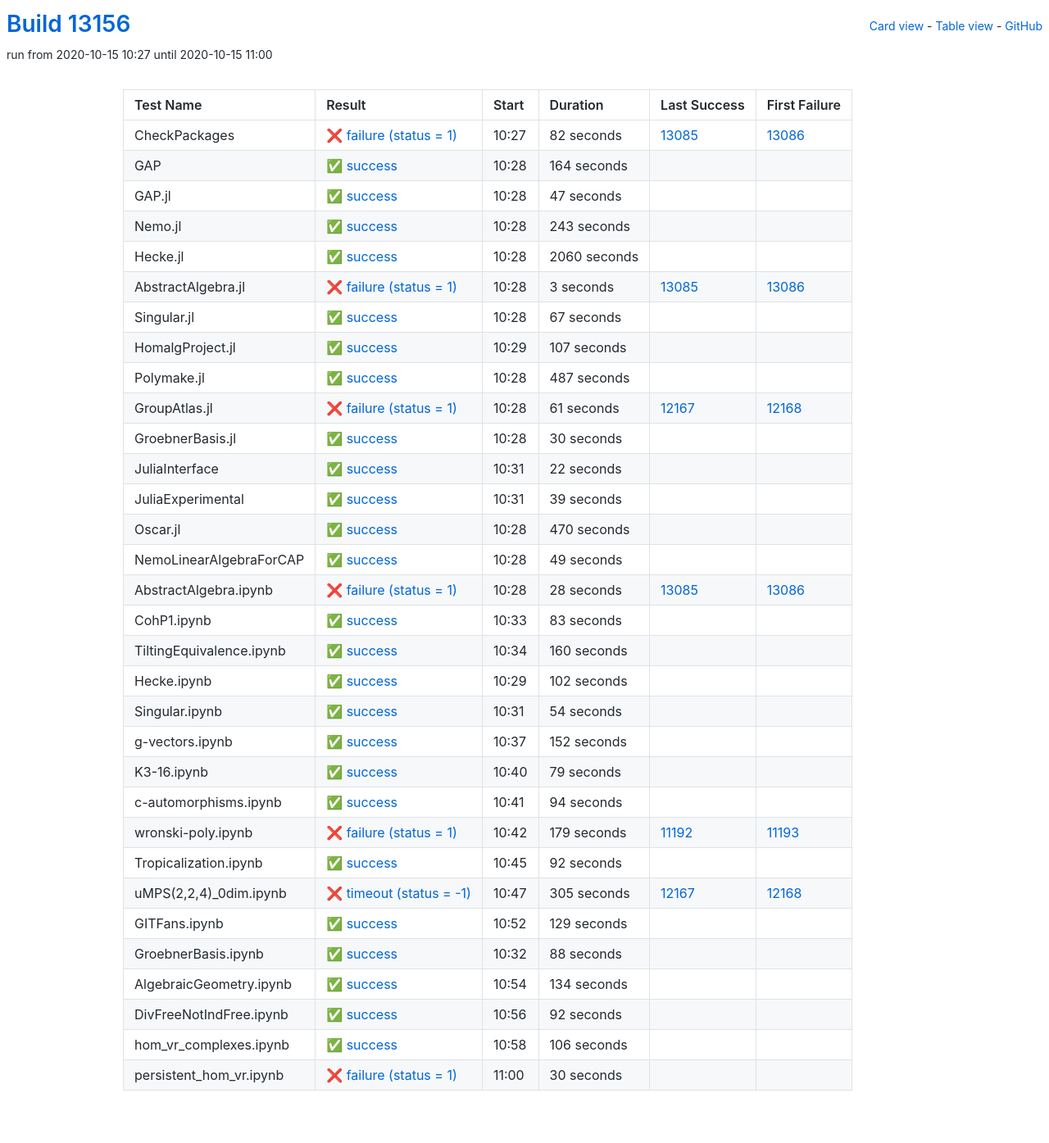
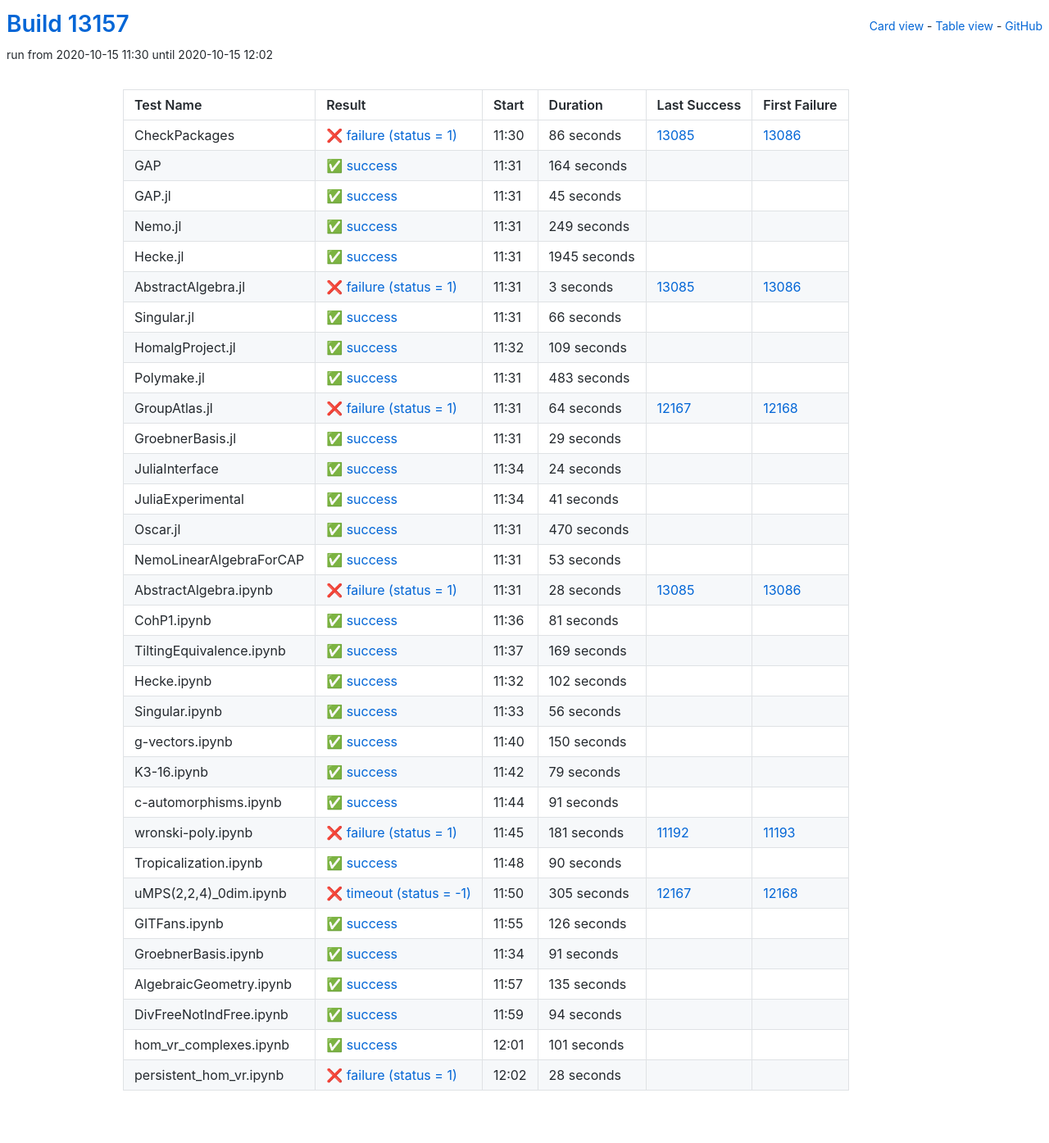
Before and after one commit to oscar-system/oscar-ci-status, a Jekyll site: the page built from table.html, in a window 1280 px wide. Shown: the whole page at 82% size. Built offline with Jekyll 4.4.1, drawn with Linux system fonts in a browser that asks for light colours.

Commit message:
Build #13157

```diff
--- a/_data/ci.yml
+++ b/_data/ci.yml
@@ -1,6 +1,6 @@
 ---
-build: 13156
-build_url: https://oscarci.mathematik.uni-kl.de/job/oscar/13156/
+build: 13157
+build_url: https://oscarci.mathematik.uni-kl.de/job/oscar/13157/
 job: oscar
 organization: oscar-system
 repo: oscar-ci-status
@@ -8,20 +8,20 @@
 tests:
 - name: CheckPackages
   id: checkpackages
-  log: https://oscarci.mathematik.uni-kl.de/job/oscar/13156/artifact/logs/build-13156/CheckPackages.log
-  start: 2020-10-15 10:27
+  log: https://oscarci.mathematik.uni-kl.de/job/oscar/13157/artifact/logs/build-13157/CheckPackages.log
+  start: 2020-10-15 11:30
   success: false
   exitcode: 1
   status: failure
-  duration: 82
+  duration: 86
   last_success: 13085
   last_success_url: https://oscarci.mathematik.uni-kl.de/job/oscar/13085/
   first_failure: 13086
   first_failure_url: https://oscarci.mathematik.uni-kl.de/job/oscar/13086/
 - name: GAP
   id: gap
-  log: https://oscarci.mathematik.uni-kl.de/job/oscar/13156/artifact/logs/build-13156/GAP.log
-  start: 2020-10-15 10:28
+  log: https://oscarci.mathematik.uni-kl.de/job/oscar/13157/artifact/logs/build-13157/GAP.log
+  start: 2020-10-15 11:31
   success: true
   exitcode: 0
   status: success
@@ -32,44 +32,44 @@
   first_failure_url:
 - name: GAP.jl
   id: gap-jl
-  log: https://oscarci.mathematik.uni-kl.de/job/oscar/13156/artifact/logs/build-13156/GAP.jl.log
-  start: 2020-10-15 10:28
+  log: https://oscarci.mathematik.uni-kl.de/job/oscar/13157/artifact/logs/build-13157/GAP.jl.log
+  start: 2020-10-15 11:31
   success: true
   exitcode: 0
   status: success
-  duration: 47
+  duration: 45
   last_success: false
   last_success_url:
   first_failure: false
   first_failure_url:
 - name: Nemo.jl
   id: nemo-jl
-  log: https://oscarci.mathematik.uni-kl.de/job/oscar/13156/artifact/logs/build-13156/Nemo.jl.log
-  start: 2020-10-15 10:28
+  log: https://oscarci.mathematik.uni-kl.de/job/oscar/13157/artifact/logs/build-13157/Nemo.jl.log
+  start: 2020-10-15 11:31
   success: true
   exitcode: 0
   status: success
-  duration: 243
+  duration: 249
   last_success: false
   last_success_url:
   first_failure: false
   first_failure_url:
 - name: Hecke.jl
   id: hecke-jl
-  log: https://oscarci.mathematik.uni-kl.de/job/oscar/13156/artifact/logs/build-13156/Hecke.jl.log
-  start: 2020-10-15 10:28
+  log: https://oscarci.mathematik.uni-kl.de/job/oscar/13157/artifact/logs/build-13157/Hecke.jl.log
+  start: 2020-10-15 11:31
   success: true
   exitcode: 0
   status: success
-  duration: 2060
+  duration: 1945
   last_success: false
   last_success_url:
   first_failure: false
   first_failure_url:
 - name: AbstractAlgebra.jl
   id: abstractalgebra-jl
-  log: https://oscarci.mathematik.uni-kl.de/job/oscar/13156/artifact/logs/build-13156/AbstractAlgebra.jl.log
-  start: 2020-10-15 10:28
+  log: https://oscarci.mathematik.uni-kl.de/job/oscar/13157/artifact/logs/build-13157/AbstractAlgebra.jl.log
+  start: 2020-10-15 11:31
   success: false
   exitcode: 1
   status: failure
@@ -80,92 +80,92 @@
   first_failure_url: https://oscarci.mathematik.uni-kl.de/job/oscar/13086/
 - name: Singular.jl
   id: singular-jl
-  log: https://oscarci.mathematik.uni-kl.de/job/oscar/13156/artifact/logs/build-13156/Singular.jl.log
-  start: 2020-10-15 10:28
+  log: https://oscarci.mathematik.uni-kl.de/job/oscar/13157/artifact/logs/build-13157/Singular.jl.log
+  start: 2020-10-15 11:31
   success: true
   exitcode: 0
   status: success
-  duration: 67
+  duration: 66
   last_success: false
   last_success_url:
   first_failure: false
   first_failure_url:
 - name: HomalgProject.jl
   id: homalgproject-jl
-  log: https://oscarci.mathematik.uni-kl.de/job/oscar/13156/artifact/logs/build-13156/HomalgProject.jl.log
-  start: 2020-10-15 10:29
+  log: https://oscarci.mathematik.uni-kl.de/job/oscar/13157/artifact/logs/build-13157/HomalgProject.jl.log
+  start: 2020-10-15 11:32
   success: true
   exitcode: 0
   status: success
-  duration: 107
+  duration: 109
   last_success: false
   last_success_url:
   first_failure: false
   first_failure_url:
 - name: Polymake.jl
   id: polymake-jl
-  log: https://oscarci.mathematik.uni-kl.de/job/oscar/13156/artifact/logs/build-13156/Polymake.jl.log
-  start: 2020-10-15 10:28
+  log: https://oscarci.mathematik.uni-kl.de/job/oscar/13157/artifact/logs/build-13157/Polymake.jl.log
+  start: 2020-10-15 11:31
   success: true
   exitcode: 0
   status: success
-  duration: 487
+  duration: 483
   last_success: false
   last_success_url:
   first_failure: false
   first_failure_url:
 - name: GroupAtlas.jl
   id: groupatlas-jl
-  log: https://oscarci.mathematik.uni-kl.de/job/oscar/13156/artifact/logs/build-13156/GroupAtlas.jl.log
-  start: 2020-10-15 10:28
+  log: https://oscarci.mathematik.uni-kl.de/job/oscar/13157/artifact/logs/build-13157/GroupAtlas.jl.log
+  start: 2020-10-15 11:31
   success: false
   exitcode: 1
   status: failure
-  duration: 61
+  duration: 64
   last_success: 12167
   last_success_url: https://oscarci.mathematik.uni-kl.de/job/oscar/12167/
   first_failure: 12168
   first_failure_url: https://oscarci.mathematik.uni-kl.de/job/oscar/12168/
 - name: GroebnerBasis.jl
   id: groebnerbasis-jl
-  log: https://oscarci.mathematik.uni-kl.de/job/oscar/13156/artifact/logs/build-13156/GroebnerBasis.jl.log
-  start: 2020-10-15 10:28
+  log: https://oscarci.mathematik.uni-kl.de/job/oscar/13157/artifact/logs/build-13157/GroebnerBasis.jl.log
+  start: 2020-10-15 11:31
   success: true
   exitcode: 0
   status: success
-  duration: 30
+  duration: 29
   last_success: false
   last_success_url:
   first_failure: false
   first_failure_url:
 - name: JuliaInterface
   id: juliainterface
-  log: https://oscarci.mathematik.uni-kl.de/job/oscar/13156/artifact/logs/build-13156/JuliaInterface.log
-  start: 2020-10-15 10:31
+  log: https://oscarci.mathematik.uni-kl.de/job/oscar/13157/artifact/logs/build-13157/JuliaInterface.log
+  start: 2020-10-15 11:34
   success: true
   exitcode: 0
   status: success
-  duration: 22
+  duration: 24
   last_success: false
   last_success_url:
   first_failure: false
   first_failure_url:
 - name: JuliaExperimental
   id: juliaexperimental
-  log: https://oscarci.mathematik.uni-kl.de/job/oscar/13156/artifact/logs/build-13156/JuliaExperimental.log
-  start: 2020-10-15 10:31
+  log: https://oscarci.mathematik.uni-kl.de/job/oscar/13157/artifact/logs/build-13157/JuliaExperimental.log
+  start: 2020-10-15 11:34
   success: true
   exitcode: 0
   status: success
-  duration: 39
+  duration: 41
   last_success: false
   last_success_url:
   first_failure: false
   first_failure_url:
 - name: Oscar.jl
   id: oscar-jl
-  log: https://oscarci.mathematik.uni-kl.de/job/oscar/13156/artifact/logs/build-13156/Oscar.jl.log
-  start: 2020-10-15 10:28
+  log: https://oscarci.mathematik.uni-kl.de/job/oscar/13157/artifact/logs/build-13157/Oscar.jl.log
+  start: 2020-10-15 11:31
   success: true
   exitcode: 0
   status: success
@@ -176,20 +176,20 @@
   first_failure_url:
 - name: NemoLinearAlgebraForCAP
   id: nemolinearalgebraforcap
-  log: https://oscarci.mathematik.uni-kl.de/job/oscar/13156/artifact/logs/build-13156/NemoLinearAlgebraForCAP.log
-  start: 2020-10-15 10:28
+  log: https://oscarci.mathematik.uni-kl.de/job/oscar/13157/artifact/logs/build-13157/NemoLinearAlgebraForCAP.log
+  start: 2020-10-15 11:31
   success: true
   exitcode: 0
   status: success
-  duration: 49
+  duration: 53
   last_success: false
   last_success_url:
   first_failure: false
   first_failure_url:
 - name: AbstractAlgebra.ipynb
   id: abstractalgebra-ipynb
-  log: https://oscarci.mathematik.uni-kl.de/job/oscar/13156/artifact/logs/build-13156/AbstractAlgebra.ipynb.log
-  start: 2020-10-15 10:28
+  log: https://oscarci.mathematik.uni-kl.de/job/oscar/13157/artifact/logs/build-13157/AbstractAlgebra.ipynb.log
+  start: 2020-10-15 11:31
   success: false
   exitcode: 1
   status: failure
@@ -200,32 +200,32 @@
   first_failure_url: https://oscarci.mathematik.uni-kl.de/job/oscar/13086/
 - name: CohP1.ipynb
   id: cohp1-ipynb
-  log: https://oscarci.mathematik.uni-kl.de/job/oscar/13156/artifact/logs/build-13156/CohP1.ipynb.log
-  start: 2020-10-15 10:33
+  log: https://oscarci.mathematik.uni-kl.de/job/oscar/13157/artifact/logs/build-13157/CohP1.ipynb.log
+  start: 2020-10-15 11:36
   success: true
   exitcode: 0
   status: success
-  duration: 83
+  duration: 81
   last_success: false
   last_success_url:
   first_failure: false
   first_failure_url:
 - name: TiltingEquivalence.ipynb
   id: tiltingequivalence-ipynb
-  log: https://oscarci.mathematik.uni-kl.de/job/oscar/13156/artifact/logs/build-13156/TiltingEquivalence.ipynb.log
-  start: 2020-10-15 10:34
+  log: https://oscarci.mathematik.uni-kl.de/job/oscar/13157/artifact/logs/build-13157/TiltingEquivalence.ipynb.log
+  start: 2020-10-15 11:37
   success: true
   exitcode: 0
   status: success
-  duration: 160
+  duration: 169
   last_success: false
   last_success_url:
   first_failure: false
   first_failure_url:
 - name: Hecke.ipynb
   id: hecke-ipynb
-  log: https://oscarci.mathematik.uni-kl.de/job/oscar/13156/artifact/logs/build-13156/Hecke.ipynb.log
-  start: 2020-10-15 10:29
+  log: https://oscarci.mathematik.uni-kl.de/job/oscar/13157/artifact/logs/build-13157/Hecke.ipynb.log
+  start: 2020-10-15 11:32
   success: true
   exitcode: 0
   status: success
@@ -236,32 +236,32 @@
   first_failure_url:
 - name: Singular.ipynb
   id: singular-ipynb
-  log: https://oscarci.mathematik.uni-kl.de/job/oscar/13156/artifact/logs/build-13156/Singular.ipynb.log
-  start: 2020-10-15 10:31
+  log: https://oscarci.mathematik.uni-kl.de/job/oscar/13157/artifact/logs/build-13157/Singular.ipynb.log
+  start: 2020-10-15 11:33
   success: true
   exitcode: 0
   status: success
-  duration: 54
+  duration: 56
   last_success: false
   last_success_url:
   first_failure: false
   first_failure_url:
 - name: g-vectors.ipynb
   id: g-vectors-ipynb
-  log: https://oscarci.mathematik.uni-kl.de/job/oscar/13156/artifact/logs/build-13156/g-vectors.ipynb.log
-  start: 2020-10-15 10:37
+  log: https://oscarci.mathematik.uni-kl.de/job/oscar/13157/artifact/logs/build-13157/g-vectors.ipynb.log
+  start: 2020-10-15 11:40
   success: true
   exitcode: 0
   status: success
-  duration: 152
+  duration: 150
   last_success: false
   last_success_url:
   first_failure: false
   first_failure_url:
 - name: K3-16.ipynb
   id: k3-16-ipynb
-  log: https://oscarci.mathematik.uni-kl.de/job/oscar/13156/artifact/logs/build-13156/K3-16.ipynb.log
-  start: 2020-10-15 10:40
+  log: https://oscarci.mathematik.uni-kl.de/job/oscar/13157/artifact/logs/build-13157/K3-16.ipynb.log
+  start: 2020-10-15 11:42
   success: true
   exitcode: 0
   status: success
@@ -272,44 +272,44 @@
   first_failure_url:
 - name: c-automorphisms.ipynb
   id: c-automorphisms-ipynb
-  log: https://oscarci.mathematik.uni-kl.de/job/oscar/13156/artifact/logs/build-13156/c-automorphisms.ipynb.log
-  start: 2020-10-15 10:41
+  log: https://oscarci.mathematik.uni-kl.de/job/oscar/13157/artifact/logs/build-13157/c-automorphisms.ipynb.log
+  start: 2020-10-15 11:44
   success: true
   exitcode: 0
   status: success
-  duration: 94
+  duration: 91
   last_success: false
   last_success_url:
   first_failure: false
   first_failure_url:
 - name: wronski-poly.ipynb
   id: wronski-poly-ipynb
-  log: https://oscarci.mathematik.uni-kl.de/job/oscar/13156/artifact/logs/build-13156/wronski-poly.ipynb.log
-  start: 2020-10-15 10:42
+  log: https://oscarci.mathematik.uni-kl.de/job/oscar/13157/artifact/logs/build-13157/wronski-poly.ipynb.log
+  start: 2020-10-15 11:45
   success: false
   exitcode: 1
   status: failure
-  duration: 179
+  duration: 181
   last_success: 11192
   last_success_url: https://oscarci.mathematik.uni-kl.de/job/oscar/11192/
   first_failure: 11193
   first_failure_url: https://oscarci.mathematik.uni-kl.de/job/oscar/11193/
 - name: Tropicalization.ipynb
   id: tropicalization-ipynb
-  log: https://oscarci.mathematik.uni-kl.de/job/oscar/13156/artifact/logs/build-13156/Tropicalization.ipynb.log
-  start: 2020-10-15 10:45
+  log: https://oscarci.mathematik.uni-kl.de/job/oscar/13157/artifact/logs/build-13157/Tropicalization.ipynb.log
+  start: 2020-10-15 11:48
   success: true
   exitcode: 0
   status: success
-  duration: 92
+  duration: 90
   last_success: false
   last_success_url:
   first_failure: false
   first_failure_url:
 - name: uMPS(2,2,4)_0dim.ipynb
   id: umps-2-2-4-0dim-ipynb
-  log: https://oscarci.mathematik.uni-kl.de/job/oscar/13156/artifact/logs/build-13156/uMPS-2-2-4-_0dim.ipynb.log
-  start: 2020-10-15 10:47
+  log: https://oscarci.mathematik.uni-kl.de/job/oscar/13157/artifact/logs/build-13157/uMPS-2-2-4-_0dim.ipynb.log
+  start: 2020-10-15 11:50
   success: false
   exitcode: -1
   status: timeout
@@ -320,72 +320,72 @@
   first_failure_url: https://oscarci.mathematik.uni-kl.de/job/oscar/12168/
 - name: GITFans.ipynb
   id: gitfans-ipynb
-  log: https://oscarci.mathematik.uni-kl.de/job/oscar/13156/artifact/logs/build-13156/GITFans.ipynb.log
-  start: 2020-10-15 10:52
+  log: https://oscarci.mathematik.uni-kl.de/job/oscar/13157/artifact/logs/build-13157/GITFans.ipynb.log
+  start: 2020-10-15 11:55
   success: true
   exitcode: 0
   status: success
-  duration: 129
+  duration: 126
   last_success: false
   last_success_url:
   first_failure: false
   first_failure_url:
 - name: GroebnerBasis.ipynb
   id: groebnerbasis-ipynb
-  log: https://oscarci.mathematik.uni-kl.de/job/oscar/13156/artifact/logs/build-13156/GroebnerBasis.ipynb.log
-  start: 2020-10-15 10:32
+  log: https://oscarci.mathematik.uni-kl.de/job/oscar/13157/artifact/logs/build-13157/GroebnerBasis.ipynb.log
+  start: 2020-10-15 11:34
   success: true
   exitcode: 0
   status: success
-  duration: 88
+  duration: 91
   last_success: false
   last_success_url:
   first_failure: false
   first_failure_url:
 - name: AlgebraicGeometry.ipynb
   id: algebraicgeometry-ipynb
-  log: https://oscarci.mathematik.uni-kl.de/job/oscar/13156/artifact/logs/build-13156/AlgebraicGeometry.ipynb.log
-  start: 2020-10-15 10:54
+  log: https://oscarci.mathematik.uni-kl.de/job/oscar/13157/artifact/logs/build-13157/AlgebraicGeometry.ipynb.log
+  start: 2020-10-15 11:57
   success: true
   exitcode: 0
   status: success
-  duration: 134
+  duration: 135
   last_success: false
   last_success_url:
   first_failure: false
   first_failure_url:
 - name: DivFreeNotIndFree.ipynb
   id: divfreenotindfree-ipynb
-  log: https://oscarci.mathematik.uni-kl.de/job/oscar/13156/artifact/logs/build-13156/DivFreeNotIndFree.ipynb.log
-  start: 2020-10-15 10:56
+  log: https://oscarci.mathematik.uni-kl.de/job/oscar/13157/artifact/logs/build-13157/DivFreeNotIndFree.ipynb.log
+  start: 2020-10-15 11:59
   success: true
   exitcode: 0
   status: success
-  duration: 92
+  duration: 94
   last_success: false
   last_success_url:
   first_failure: false
   first_failure_url:
 - name: hom_vr_complexes.ipynb
   id: hom-vr-complexes-ipynb
-  log: https://oscarci.mathematik.uni-kl.de/job/oscar/13156/artifact/logs/build-13156/hom_vr_complexes.ipynb.log
-  start: 2020-10-15 10:58
+  log: https://oscarci.mathematik.uni-kl.de/job/oscar/13157/artifact/logs/build-13157/hom_vr_complexes.ipynb.log
+  start: 2020-10-15 12:01
   success: true
   exitcode: 0
   status: success
-  duration: 106
+  duration: 101
   last_success: false
   last_success_url:
   first_failure: false
   first_failure_url:
 - name: persistent_hom_vr.ipynb
   id: persistent-hom-vr-ipynb
-  log: https://oscarci.mathematik.uni-kl.de/job/oscar/13156/artifact/logs/build-13156/persistent_hom_vr.ipynb.log
-  start: 2020-10-15 11:00
+  log: https://oscarci.mathematik.uni-kl.de/job/oscar/13157/artifact/logs/build-13157/persistent_hom_vr.ipynb.log
+  start: 2020-10-15 12:02
   success: false
   exitcode: 1
   status: failure
-  duration: 30
+  duration: 28
   last_success: false
   last_success_url:
   first_failure: false
```
Also changed, not shown: README.md.
